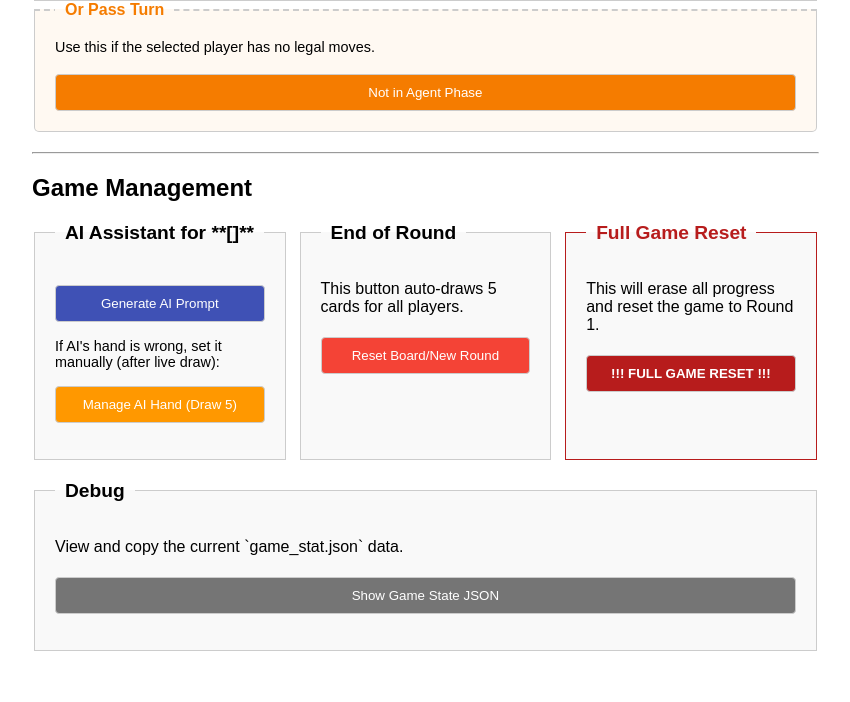
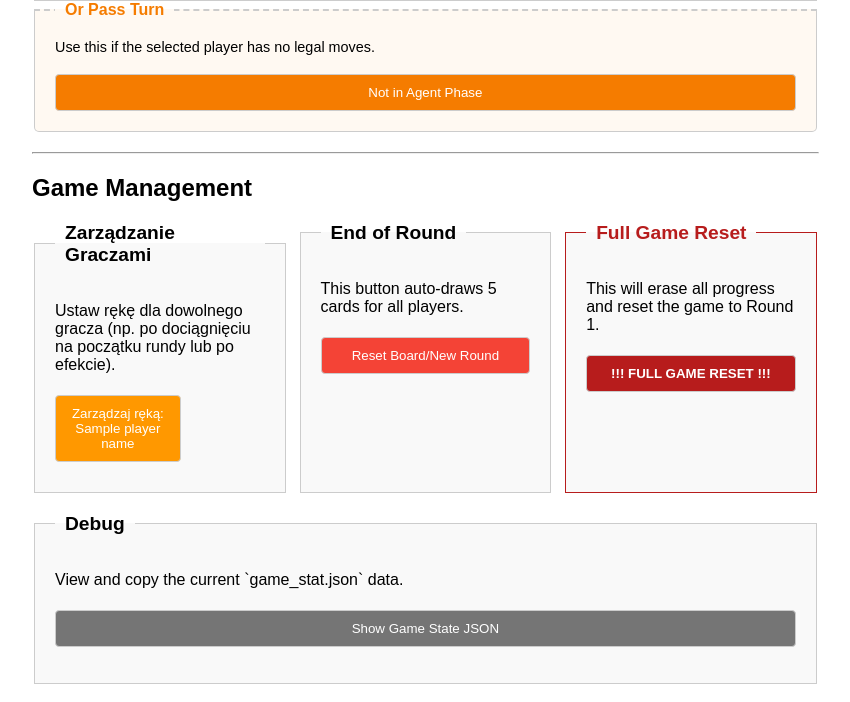
Before and after one commit to Kacper-Slezak/ENG_DUNE, a Flask app: template app/templates/index.html in a window 1280 px wide. Shown: the part 1053-1755 px from the top of the page, without its empty margins (8-858 px from the left). Before the commit the page ends 1704 px from the top, so only its background shows below. Run offline with Flask 3, Linux system fonts and the light colour scheme; the template is opened without the code that fills it: most values are stand-ins (such as "Sample title", 1, 10 or a date in 2020); parts of the project's set-up code (start-up, migrations or seed data) failed here and were passed over.

Commit message:
fix: hand

```diff
--- a/app/app.py
+++ b/app/app.py
@@ -494,16 +494,21 @@ def reset_board():
             flash("ERROR: Failed to save game state changes.", "error")
     return redirect(url_for('index'))
 
-@app.route('/manage_ai_hand', methods=['GET', 'POST'])
-def manage_ai_hand():
+@app.route('/manage_hand/<string:player_name>', methods=['GET', 'POST'])
+def manage_hand(player_name):
+    """
+    Dynamiczna strona do zarządzania ręką DOWOLNEGO gracza.
+    """
     game_state, _, cards_db, _, _, _ = load_game_data()
     if game_state is None or cards_db is None:
         flash("CRITICAL ERROR: Cannot load core game data. Check JSON files.", "error")
         return render_template('error.html'), 500
+
     if request.method == 'POST':
-        player_name = AI_PLAYER_NAME
+        # player_name jest teraz brany z URL, a nie hardkodowany
         card_ids = request.form.getlist('card_ids')
         is_valid, message = set_player_hand(game_state, player_name, card_ids, cards_db)
+
         if is_valid:
             if save_json_file(GAME_STATE_FILE, game_state):
                 flash(message, "success")
@@ -511,19 +516,29 @@ def manage_ai_hand():
                 flash("CRITICAL ERROR: Cannot save game state after setting hand.", "error")
         else:
             flash(f"Invalid hand: {message}", "error")
-        return redirect(url_for('manage_ai_hand'))
-    player_data = game_state.get("players", {}).get(AI_PLAYER_NAME, {})
+
+        # Przekieruj z powrotem do tej samej strony
+        return redirect(url_for('manage_hand', player_name=player_name))
+
+    # Logika GET
+    player_data = game_state.get("players", {}).get(player_name, {})
+    if not player_data:
+        flash(f"Player {player_name} not found!", "error")
+        return redirect(url_for('index'))
+
     deck_pool_ids = player_data.get("deck_pool", [])
     current_hand_ids = player_data.get("hand", [])
     deck_pool_details = []
+
     for card_id in deck_pool_ids:
         card_data = cards_db.get(card_id, {})
         deck_pool_details.append({
             "id": card_id,
             "name": card_data.get("name", card_id)
         })
-    return render_template('manage_ai_hand.html',
-        ai_player_name=AI_PLAYER_NAME,
+
+    return render_template('manage_hand.html', # Użyjemy nowego szablonu
+        player_name=player_name,
         deck_cards=sorted(deck_pool_details, key=lambda x: x['name']),
         current_hand=current_hand_ids
     )
--- a/app/game_manager.py
+++ b/app/game_manager.py
@@ -673,73 +673,44 @@ def perform_full_game_reset():
         return False, "Error: Could not write to game_stat.json."
 
 
-def perform_cleanup_and_new_round(game_state):
-    """Resetuje planszę na kolejną rundę. (Automatyczne dobieranie)"""
-    if game_state:
-        if "locations_state" in game_state:
-            for loc_id in game_state["locations_state"]:
-                game_state["locations_state"][loc_id]["occupied_by"] = None
-
-        game_state["round_history"] = []
-        game_state["current_phase"] = "AGENT_TURN"
-        game_state["round"] = game_state.get("round", 0) + 1
-
-        # Resetuj kartę konfliktu (zostanie ustawiona ręcznie)
-        game_state["current_conflict_card"] = { "name": "N/A", "rewards": {}, "rewards_text": [] }
-
-        player_names = sorted(list(game_state.get("players", {}).keys()))
-        game_state["currentPlayer"] = player_names[0]
-
-        for player_name, player_data in game_state.get("players", {}).items():
-            player_data["agents_placed"] = 0
-            player_data["has_passed"] = False
-            player_data["reveal_stats"] = {"total_persuasion": 0, "total_swords": 0}
-
-            if player_data.get("agents_total", 2) != 3:
-                player_data["agents_total"] = 2
-
-            player_data["draw_deck"] = player_data.get("draw_deck", []) + \
-                                     player_data.get("hand", []) + \
-                                     player_data.get("discard_pile", [])
-            player_data["hand"] = []
-            player_data["discard_pile"] = []
-
-            player_data["draw_deck"] = list(player_data.get("deck_pool", []))
-
-            random.shuffle(player_data["draw_deck"])
-
-            for _ in range(5):
-                if len(player_data["draw_deck"]) > 0:
-                    card = player_data["draw_deck"].pop(0)
-                    player_data["hand"].append(card)
-
-    return game_state
-
-
 def set_player_hand(game_state, player_name, card_ids_list, cards_db):
-    """Ręcznie ustawia rękę gracza (np. AI)."""
+    """
+    Ręcznie ustawia rękę gracza (np. AI).
+    NIE MA LIMITU KART - pozwala to na dodawanie kart w trakcie tury (np. z efektu).
+    """
     if not player_name:
         return False, "Player name not provided."
     player_state = game_state.get("players", {}).get(player_name)
     if not player_state:
         return False, f"Player {player_name} not found."
-    if len(card_ids_list) != 5:
-        return False, f"Invalid selection. You must select exactly 5 cards. You selected {len(card_ids_list)}."
+
+    # USUNIĘTO WALIDACJĘ 5 KART
+    # if len(card_ids_list) != 5:
+    #     return False, f"Invalid selection. You must select exactly 5 cards. You selected {len(card_ids_list)}."
+
     deck_pool = player_state.get("deck_pool", [])
+
+    # Sprawdzamy, czy wszystkie podane karty istnieją w ogólnej puli gracza
     for card_id in card_ids_list:
         if card_id not in cards_db:
             return False, f"Invalid Card ID: {card_id} not found in database."
         if card_id not in deck_pool:
             card_name = cards_db.get(card_id, {}).get("name", card_id)
             return False, f"Invalid card: '{card_name}' is not in player {player_name}'s deck pool."
+
     player_state["hand"] = list(card_ids_list)
+
+    # Logika pomocnicza: ustawia resztę kart jako 'draw_deck' dla jasności
     draw_deck_list = list(deck_pool)
     for card in card_ids_list:
         if card in draw_deck_list:
             draw_deck_list.remove(card)
+
     player_state["draw_deck"] = draw_deck_list
-    player_state["discard_pile"] = []
-    return True, f"Success! Set 5 cards for {player_name}. All other cards moved to draw deck."
+    player_state["discard_pile"] = [] # Czyścimy też discard dla porządku
+
+    # Zmieniona wiadomość sukcesu
+    return True, f"Success! Set {len(card_ids_list)} card(s) for {player_name}."
 
 
 # --- ZAKTUALIZOWANA FUNKCJA (REQ 3) ---
--- a/app/templates/index.html
+++ b/app/templates/index.html
@@ -138,11 +138,23 @@
 
         <h2>Game Management</h2>
         <div style="display: flex; gap: 10px;">
-            <fieldset style="flex: 1;">
-                <legend>AI Assistant for **{{ ai_player_name }}**</legend>
-                <p><a href="{{ url_for('ai_prompt') }}" target="_blank"><button style="background-color: #3f51b5;">Generate AI Prompt</button></a></p>
-                <p style="font-size: 0.9em; margin-bottom: 5px;">If AI's hand is wrong, set it manually (after live draw):</p>
-                <p><a href="{{ url_for('manage_ai_hand') }}"><button style="background-color: #ff9800; margin-top: 0;">Manage AI Hand (Draw 5)</button></a></p>
+           <fieldset style="flex: 1;">
+                <legend>Zarządzanie Graczami</legend>
+                <p>Ustaw rękę dla dowolnego gracza (np. po dociągnięciu na początku rundy lub po efekcie).</p>
+
+                {% for name in player_names %}
+                    <p style="margin-bottom: 10px;">
+                        <a href="{{ url_for('manage_hand', player_name=name) }}">
+                            <button style="background-color: #ff9800; width: 60%;">Zarządzaj ręką: {{ name }}</button>
+                        </a>
+
+                        {% if name == ai_player_name %}
+                            <a href="{{ url_for('ai_prompt') }}" target="_blank">
+                                <button style="background-color: #3f51b5; width: 35%;">AI Prompt</button>
+                            </a>
+                        {% endif %}
+                    </p>
+                {% endfor %}
             </fieldset>
 
             <fieldset style="flex: 1;">
```
Also changed, not shown: app/templates/manage_hand.html (renamed from app/templates/manage_ai_hand.html, +9 -40 lines).
